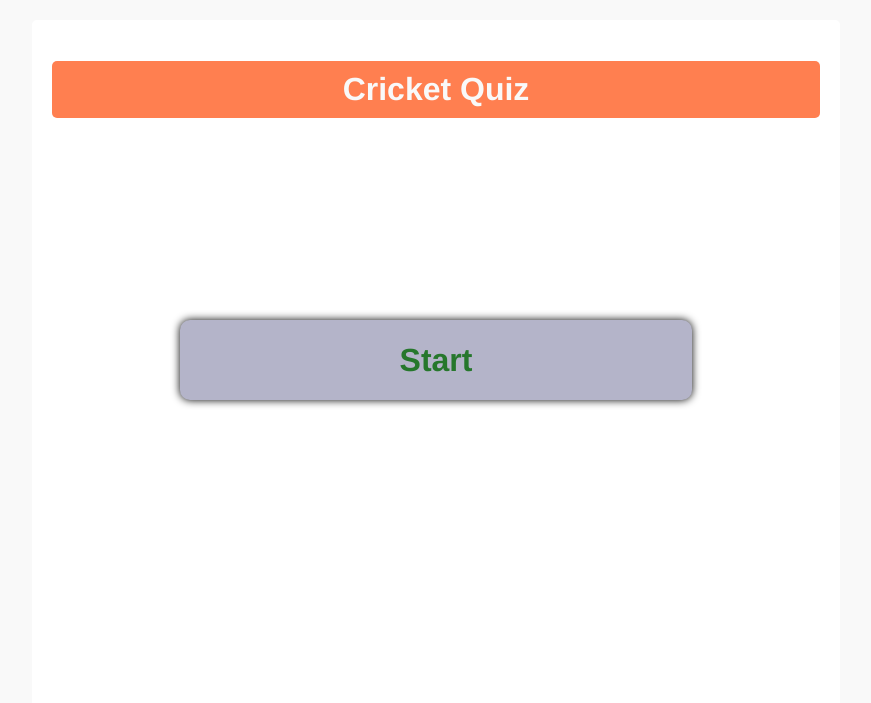
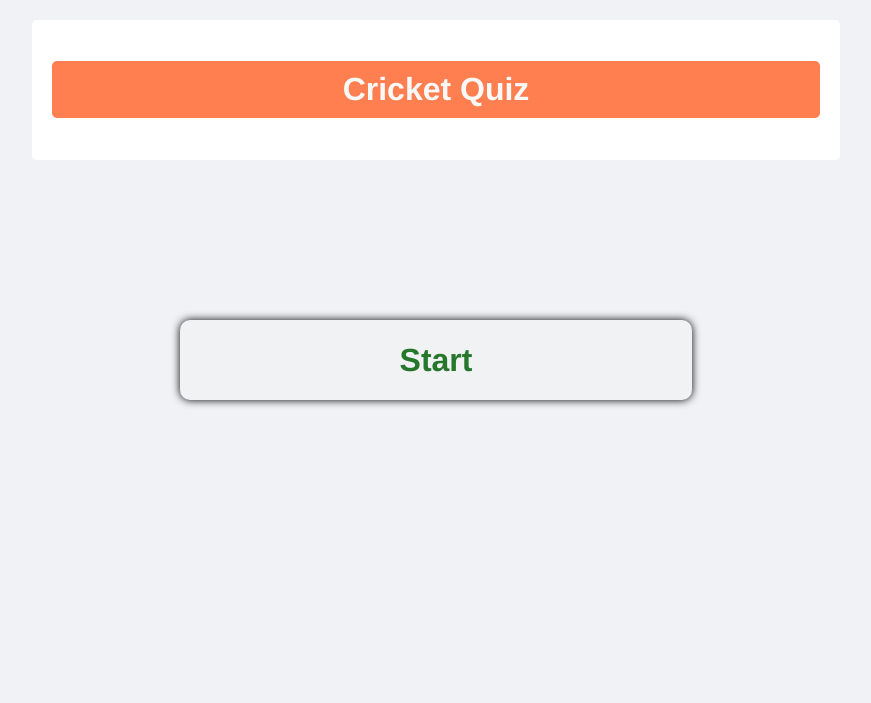
Before and after one commit to gptshubham/cricket_quiz_js_form_events, a plain HTML site: page index.html in a window 1280 px wide. Shown: the whole page, without its empty margins (204-1075 px from the left). Drawn offline with Linux system fonts and the light colour scheme.

Commit message:
updated the ui of cricket quiz

```diff
--- a/index.html
+++ b/index.html
@@ -1,6 +1,5 @@
 <!DOCTYPE html>
 <html lang="en">
-
   <head>
     <meta charset="UTF-8" />
     <meta name="viewport" content="width=device-width, initial-scale=1.0" />
@@ -13,96 +12,98 @@
     <div class="quiz-container">
       <h1>Cricket Quiz</h1>
       <div id="start-btn">Start</div>
-    <form action="">
+      <form action="" class="hidden">
         <label for="q1" class="question"></label>
-      <span>
+        <span class="option-container">
           <input type="radio" id="q1o1" name="q1" value="" class="input1" />
           <label for="q1o1" class="q1"></label>
         </span>
-      <span>
-        <input type="radio" id="q1o2" name="q1" value=""  class="input1"/>
+        <span class="option-container">
+          <input type="radio" id="q1o2" name="q1" value="" class="input1" />
           <label for="q1o2" class="q1"></label>
         </span>
-      <span>
+        <span class="option-container">
           <input type="radio" id="q1o3" name="q1" value="" class="input1" />
           <label for="q1o3" class="q1"></label>
         </span>
-      <span>
-        <input type="radio" id="q1o4" name="q1" value=""  class="input1"/>
+        <span class="option-container">
+          <input type="radio" id="q1o4" name="q1" value="" class="input1" />
           <label for="q1o4" class="q1"></label>
         </span>
         <label for="q2" class="question"></label>
-      <span>
+        <span class="option-container">
           <input type="radio" id="q2o1" name="q2" value="" class="input2" />
           <label for="q2o1" class="q2"></label>
         </span>
-      <span>
-        <input type="radio" id="q2o2" name="q2" value=""  class="input2"/>
+        <span class="option-container">
+          <input type="radio" id="q2o2" name="q2" value="" class="input2" />
           <label for="q2o2" class="q2"></label>
         </span>
-      <input type="radio" id="q2o3" name="q2" value=""  class="input2"/>
+        <span class="option-container">
+          <input type="radio" id="q2o3" name="q2" value="" class="input2" />
           <label for="q2o3" class="q2"></label>
         </span>
-      <span>
-        <input type="radio" id="q2o4" name="q2" value=""  class="input2"/>
+        <span class="option-container">
+          <input type="radio" id="q2o4" name="q2" value="" class="input2" />
           <label for="q2o4" class="q2"></label>
         </span>
         <label for="q3" class="question"></label>
-      <span>
+        <span class="option-container">
           <input type="radio" id="q3o1" name="q3" value="" class="input3" />
           <label for="q3o1" class="q3"></label>
         </span>
-      <span>
+        <span class="option-container">
           <input type="radio" id="q3o2" name="q3" value="" class="input3" />
           <label for="q3o2" class="q3"></label>
         </span>
-      <span>
+        <span class="option-container">
           <input type="radio" id="q3o3" name="q3" value="" class="input3" />
           <label for="q3o3" class="q3"></label>
         </span>
-      <span>
+        <span class="option-container">
           <input type="radio" id="q3o4" name="q3" value="" class="input3" />
           <label for="q3o4" class="q3"></label>
         </span>
         <label for="q4" class="question"></label>
-      <span>
+        <span class="option-container">
           <input type="radio" id="q4o1" name="q4" value="" class="input4" />
           <label for="q4o1" class="q4"></label>
         </span>
-      <span>
-        <input type="radio" id="q4o2" name="q4" value="" class="input4"/>
+        <span class="option-container">
+          <input type="radio" id="q4o2" name="q4" value="" class="input4" />
           <label for="q4o2" class="q4"></label>
         </span>
-      <span>
+        <span class="option-container">
           <input type="radio" id="q4o3" name="q4" value="" class="input4" />
           <label for="q4o3" class="q4"></label>
         </span>
-      <span>
-        <input type="radio" id="q4o4" name="q4" value="" class="input4"/>
+        <span class="option-container">
+          <input type="radio" id="q4o4" name="q4" value="" class="input4" />
           <label for="q4o4" class="q4"></label>
         </span>
         <label for="q5" class="question"></label>
-      <span>
+        <span class="option-container">
           <input type="radio" id="q5o1" name="q5" value="" class="input5" />
           <label for="q5o1" class="q5"></label>
         </span>
-      <span>
+        <span class="option-container">
           <input type="radio" id="q5o2" name="q5" value="" class="input5" />
           <label for="q5o2" class="q5"></label>
         </span>
-      <span>
+        <span class="option-container">
           <input type="radio" id="q5o3" name="q5" value="" class="input5" />
           <label for="q5o3" class="q5"></label>
         </span>
-      <span>
+        <span class="option-container">
           <input type="radio" id="q5o4" name="q5" value="" class="input5" />
           <label for="q5o4" class="q5"></label>
         </span>
-      <button type="submit">Submit</button>
+        <span id="button-container">
+          <button type="submit" class="hidden">Submit</button>
+          <button type="reset" id="reset-btn" class="hidden">Reset</button>
+        </span>
       </form>
-    <div class="score-container"></div>
-    <button type="reset" id="reset-btn">Reset</button>
+      <div class="score-container hidden"></div>
     </div>
   </body>
-
 </html>
--- a/style.css
+++ b/style.css
@@ -2,7 +2,7 @@ body {
   margin: 0;
   padding: 0;
   box-sizing: border-box;
-  background-color: #f9f9f9;
+  background-color: #f0f2f5;
   font-family: helvetica, sans-serif;
 }
 
@@ -24,16 +24,19 @@ h1 {
 }
 
 input {
-  vertical-align: top;
+  vertical-align: text-top;
   margin-left: 30px;
-  margin-right: 10px;
-  visibility: hidden;
+  margin-right: 5px;
+}
+
+.option-container {
+  margin-bottom: 5px;
 }
 
 .question {
   display: block;
   font-weight: bold;
-  padding: 20px 0;
+  padding: 20px 0 5px;
 }
 
 #start-btn {
@@ -47,13 +50,15 @@ input {
   font-size: 2rem;
   font-weight: bold;
   color: rgb(38, 119, 44);
-  background-color: rgb(180, 180, 201);
+  background-color: #f1f2f3;
   box-shadow: 0 0 8px rgba(0, 0, 0, 1);
+  cursor: pointer;
 }
 
 #reset-btn {
   width: 100px;
-  background-color: rgb(175, 175, 183);
+  background-color: #ddd;
+  color: #333;
 }
 
 button {
@@ -66,9 +71,18 @@ button {
   border: none;
   margin: 20px 0;
   width: 100%;
-  visibility: hidden;
+  cursor: pointer;
 }
 
 span {
   display: block;
 }
+
+.hidden {
+  display: none;
+}
+
+#button-container {
+  display: flex;
+  gap: 10px;
+}
```
Lines whose indentation alone changed are shown as unchanged.
